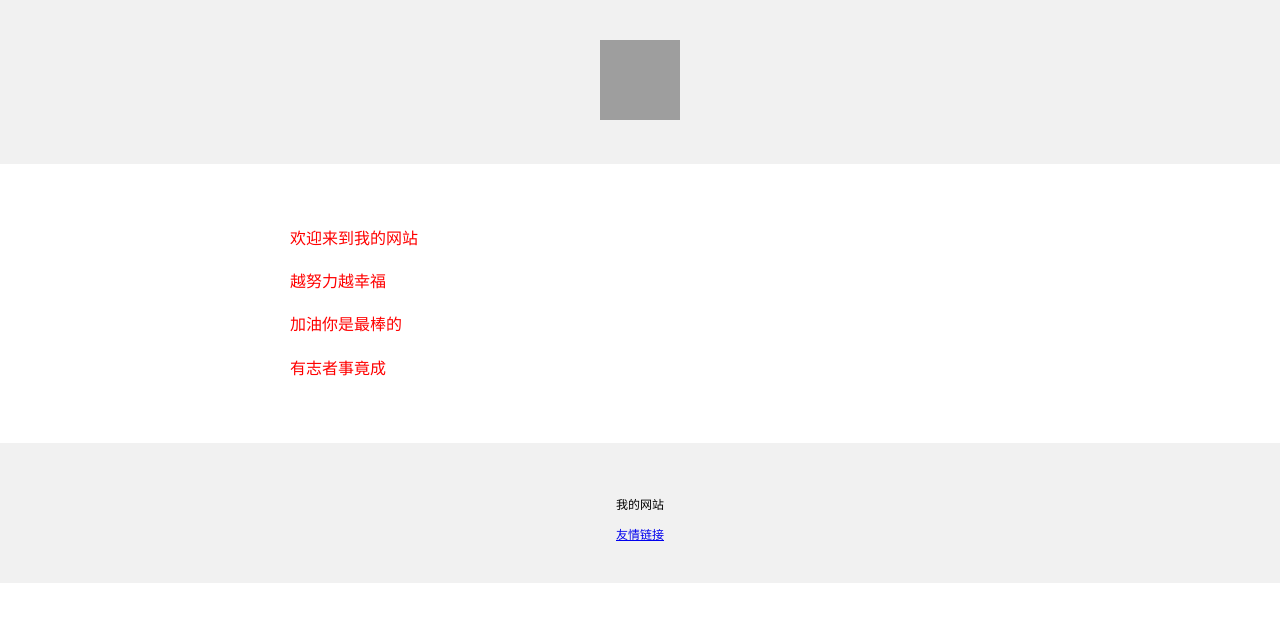
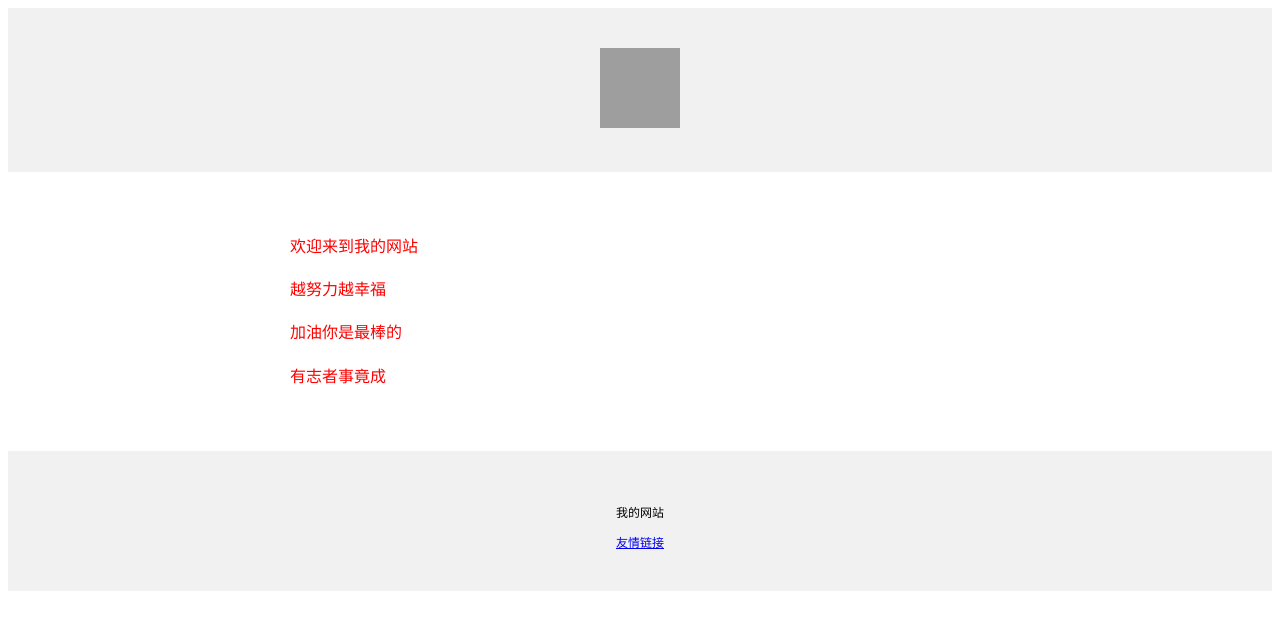
Before and after one commit to dxc200800321/-, a plain HTML site: page index.html in a window 1280 px wide. Drawn offline with Linux system fonts and the light colour scheme; grey boxes are pictures that could not be loaded.

Commit message:
Update index.html

```diff
--- a/index.html
+++ b/index.html
@@ -3,13 +3,8 @@
   <head>
     <meta charset="utf-8">
     <meta name="viewport" content="width=device-width, initial-scale=1" />
-    <title>康文昌的在线HTML 教学小工具</title>
-    <style>
-      body {
-        margin: 0;
-      }
-    </style>
-  </head>
+    <title>段现超</title>
+     </head>
   <body>
     <div style="
       background-color: #f1f1f1;
```
